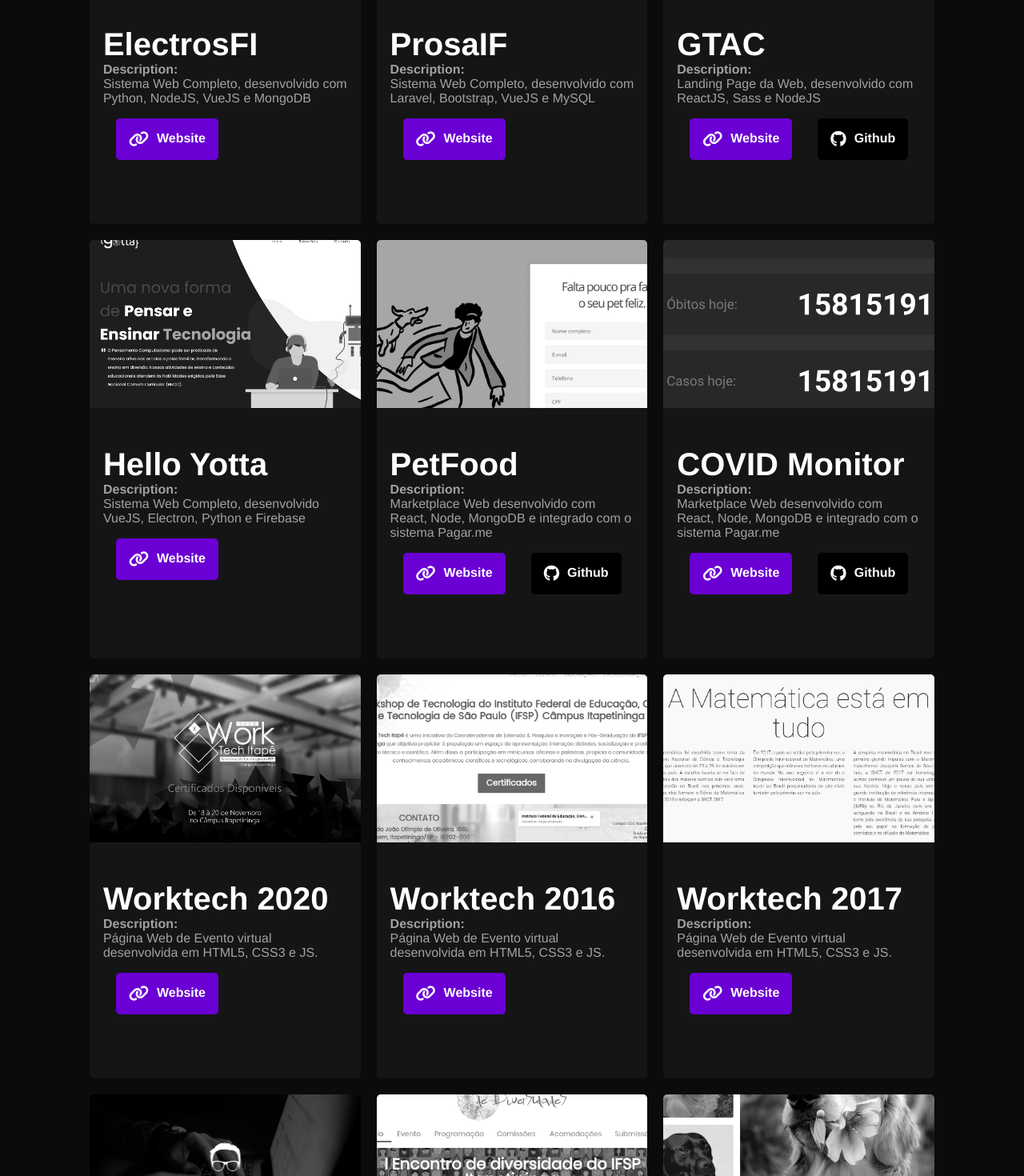
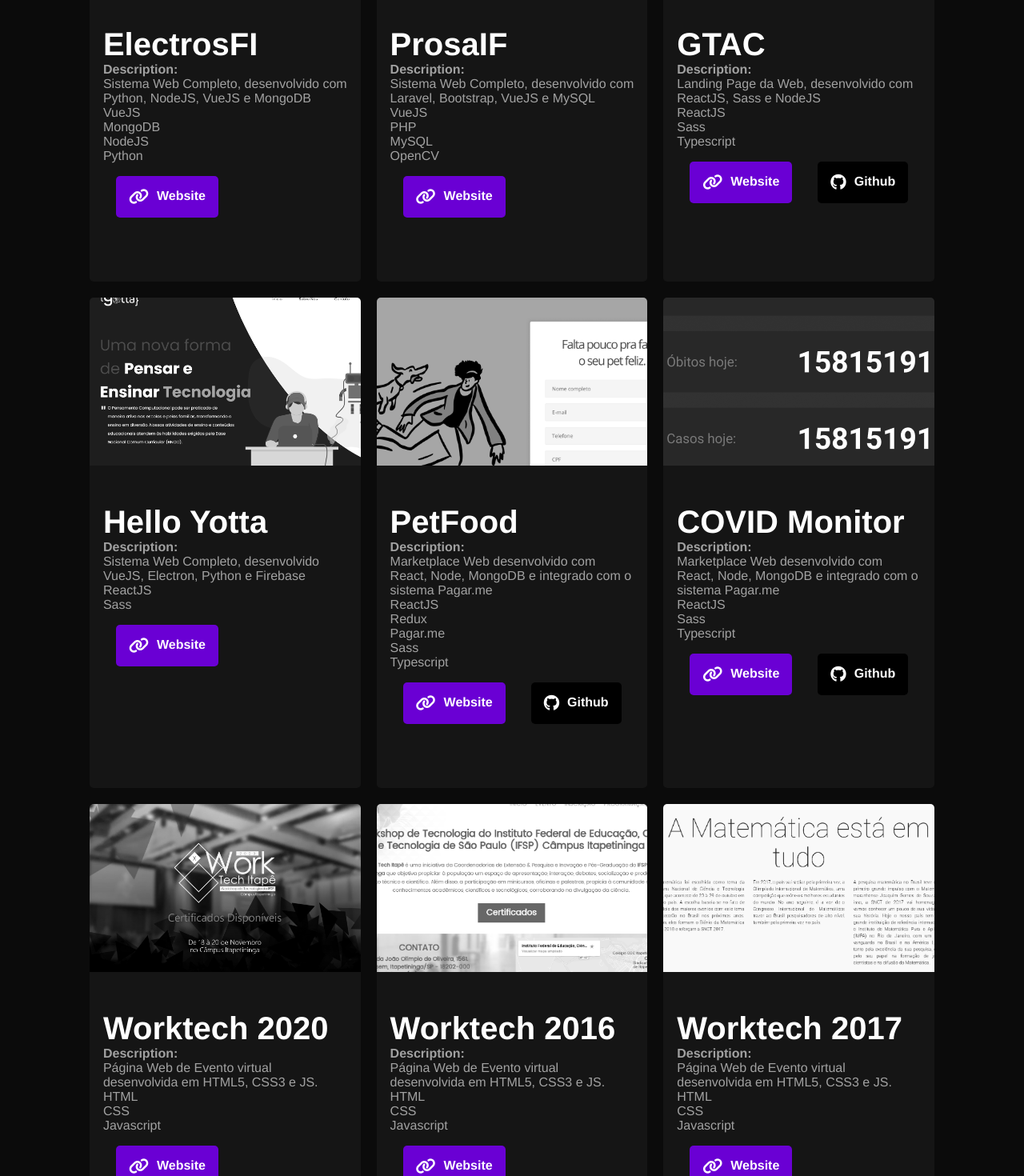
Before and after one commit to paulhenrique/portfolio, a React (Create React App) app: page /portfolio in a window 1280 px wide. Shown: the part 480-1950 px from the top of the page at 80% size. Built offline with nearby package versions, Linux system fonts and the light colour scheme; grey boxes are pictures that could not be loaded; a web font is replaced by a local one.

Commit message:
Atualizando textos com as tags

```diff
--- a/public/portfolio.json
+++ b/public/portfolio.json
@@ -5,161 +5,281 @@
       "description": "Sistema Web Completo, desenvolvido com Python, NodeJS, VueJS e MongoDB",
       "link": "https://electrosfi.itp.ifsp.edu.br/",
       "cover": "/img/projetos/electrosfi.png",
-      "github": ""
+      "github": "",
+      "tags": [
+        "VueJS",
+        "MongoDB",
+        "NodeJS",
+        "Python"
+      ]
     },
     {
       "title": "ProsaIF",
       "description": "Sistema Web Completo, desenvolvido com Laravel, Bootstrap, VueJS e MySQL",
       "link": "https://panda.itp.ifsp.edu.br/",
       "cover": "/img/projetos/panda.png",
-      "github": ""
+      "github": "",
+      "tags": [
+        "VueJS",
+        "PHP",
+        "MySQL",
+        "OpenCV"
+      ]
     },
     {
       "title": "GTAC",
       "description": "Landing Page da Web, desenvolvido com ReactJS, Sass e NodeJS",
       "link": "https://gtac.itp.ifsp.edu.br/",
       "cover": "/img/projetos/gtac.png",
-      "github": "https://github.com/paulhenrique/gtac"
+      "github": "https://github.com/paulhenrique/gtac",
+      "tags": [
+        "ReactJS",
+        "Sass",
+        "Typescript"
+      ]
     },
     {
       "title": "Hello Yotta",
       "description": "Sistema Web Completo, desenvolvido VueJS, Electron, Python e Firebase",
       "link": "https://helloyotta.com/",
       "cover": "/img/projetos/yotta.png",
-      "github": ""
+      "github": "",
+      "tags": [
+        "ReactJS",
+        "Sass"
+      ]
     },
     {
       "title": "PetFood",
       "description": "Marketplace Web desenvolvido com React, Node, MongoDB e integrado com o sistema Pagar.me",
       "link": "https://github.com/paulhenrique/petfood",
       "cover": "/img/projetos/petfood.png",
-      "github": "https://github.com/paulhenrique/petfood"
+      "github": "https://github.com/paulhenrique/petfood",
+      "tags": [
+        "ReactJS",
+        "Redux",
+        "Pagar.me",
+        "Sass",
+        "Typescript"
+      ]
     },
     {
       "title": "COVID Monitor",
       "description": "Marketplace Web desenvolvido com React, Node, MongoDB e integrado com o sistema Pagar.me",
       "link": "https://github.com/paulhenrique/petfood",
       "cover": "/img/projetos/covid.png",
-      "github": "https://github.com/paulhenrique/covid-19"
+      "github": "https://github.com/paulhenrique/covid-19",
+      "tags": [
+        "ReactJS",
+        "Sass",
+        "Typescript"
+      ]
     },
     {
       "title": "Worktech 2020",
       "description": "Página Web de Evento virtual desenvolvida em HTML5, CSS3 e JS.",
       "link": "https://worktech.itp.ifsp.edu.br/",
       "cover": "/img/projetos/worktech.png",
-      "github": ""
+      "github": "",
+      "tags": [
+        "HTML",
+        "CSS",
+        "Javascript"
+      ]
     },
     {
       "title": "Worktech 2016",
       "description": "Página Web de Evento virtual desenvolvida em HTML5, CSS3 e JS.",
       "link": "https://worktech.itp.ifsp.edu.br/",
       "cover": "/img/projetos/wkt1.png",
-      "github": ""
+      "github": "",
+      "tags": [
+        "HTML",
+        "CSS",
+        "Javascript"
+      ]
     },
     {
       "title": "Worktech 2017",
       "description": "Página Web de Evento virtual desenvolvida em HTML5, CSS3 e JS.",
       "link": "https://worktech.itp.ifsp.edu.br/",
       "cover": "/img/projetos/wkt2.png",
-      "github": ""
+      "github": "",
+      "tags": [
+        "HTML",
+        "CSS",
+        "Javascript"
+      ]
     },
     {
       "title": "Carlos Santos",
       "description": "Landing Page personalizada e administrável.",
       "link": "https://santos-chs.web.app/",
       "cover": "/img/projetos/carlos.png",
-      "github": ""
+      "github": "",
+      "tags": [
+        "VueJS",
+        "Sass",
+        "Firebase"
+      ]
     },
     {
       "title": "e.diversidades",
       "description": "Página Web de Evento virtual desenvolvida em HTML5, CSS3 e JS.",
       "link": "naoDisponivel",
       "cover": "/img/projetos/ed.png",
-      "github": ""
+      "github": "",
+      "tags": [
+        "HTML",
+        "CSS",
+        "Javascript"
+      ]
     },
     {
       "title": "Dogs",
       "description": "Rede Social para troca de imagens de donos de Pets, um Instagram Animal.",
       "link": "naoDisponivel",
       "cover": "/img/projetos/dogs.png",
-      "github": "https://github.com/paulhenrique/dogs"
+      "github": "https://github.com/paulhenrique/dogs",
+      "tags": [
+        "ReactJS",
+        "Sass",
+        "Typescript"
+      ]
     },
     {
       "title": "Podcastr",
       "description": "Sistema Web de Podcasts online com player online.",
       "link": "naoDisponivel",
       "cover": "/img/projetos/podcastr.png",
-      "github": "https://github.com/paulhenrique/Podcastr"
+      "github": "https://github.com/paulhenrique/Podcastr",
+      "tags": [
+        "ReactJS",
+        "Sass",
+        "Typescript"
+      ]
     },
     {
       "title": "Bikcraft",
       "description": "Site Web Desenvolvido para estudos e aprimoramento na construção de interfaces.",
       "link": "https://paulhenrique.github.io/bikcraft/",
       "cover": "/img/projetos/bikcraft.png",
-      "github": "https://github.com/paulhenrique/bikcraft"
+      "github": "https://github.com/paulhenrique/bikcraft",
+      "tags": [
+        "HTML",
+        "Sass",
+        "Javascript"
+      ]
     },
     {
       "title": "LibrasMath",
       "description": "Aplicativo para auxílio de professores no ensino de sinais matemáticos em Libras para o ensino Fundamental.",
       "link": "https://paulhenrique.github.io/bikcraft/",
       "cover": "/img/projetos/librasmath.png",
-      "github": "https://github.com/paulhenrique/LibrasMath"
+      "github": "https://github.com/paulhenrique/LibrasMath",
+      "tags": [
+        "VueJS",
+        "Sass",
+        "Firebase"
+      ]
     },
     {
       "title": "FlexBlog",
       "description": "Site Web Desenvolvido para estudos e aprimoramento na construção de interfaces.",
       "link": "https://paulhenrique.github.io/FlexBlog/",
       "cover": "/img/projetos/flexblog.png",
-      "github": "https://github.com/paulhenrique/FlexBlog"
+      "github": "https://github.com/paulhenrique/FlexBlog",
+      "tags": [
+        "HTML",
+        "Sass",
+        "Javascript"
+      ]
     },
     {
       "title": "Cripto Moedas",
       "description": "Site Web Desenvolvido para estudos e aprimoramento na construção de interfaces.",
       "link": "naoDisponivel",
       "cover": "/img/projetos/criptomoedas.png",
-      "github": "https://github.com/paulhenrique/criptoMoedasFetch"
+      "github": "https://github.com/paulhenrique/criptoMoedasFetch",
+      "tags": [
+        "HTML",
+        "Sass",
+        "Javascript"
+      ]
     },
     {
       "title": "glmT Scatter",
       "description": "Sistema Web para modelagem de Feixes de Bessel desenvolvido em parceria com a universidade de São Paulo.",
       "link": "http://glmtscatt.web.app/",
       "cover": "/img/projetos/glmt.png",
-      "github": "https://github.com/paulhenrique/glmt_interface"
+      "github": "https://github.com/paulhenrique/glmt_interface",
+      "tags": [
+        "VueJS",
+        "Sass",
+        "Firebase",
+        "Python"
+      ]
     },
     {
       "title": "Optweex",
       "description": "Aplicação de front-end do projeto GLMT Scattering",
       "link": "http://glmtscatt.web.app/",
       "cover": "/img/projetos/optweex.png",
-      "github": "https://github.com/paulhenrique/glmt_interface"
+      "github": "https://github.com/paulhenrique/glmt_interface",
+      "tags": [
+        "VueJS",
+        "Sass",
+        "Firebase",
+        "Python"
+      ]
     },
     {
       "title": "Guide Dog",
       "description": "Site Web Desenvolvido para estudos e aprimoramento na construção de interfaces.",
       "link": "naoDisponivel",
       "cover": "/img/projetos/guidedog.png",
-      "github": "https://github.com/paulhenrique/guideDog"
+      "github": "https://github.com/paulhenrique/guideDog",
+      "tags": [
+        "HTML",
+        "Sass",
+        "Javascript"
+      ]
     },
     {
       "title": "Agriloggi",
       "description": "Aplicação em desenvolvimento, sitema de ecommerce virtual",
       "link": "naoDisponivel",
       "cover": "/img/projetos/agriloggi.png",
-      "github": ""
+      "github": "",
+      "tags": [
+        "PHP",
+        "Laravel",
+        "Javascript"
+      ]
     },
     {
       "title": "Icewolf",
       "description": "Rede Social online para troca de mensagens desenvolvida com PHP para estudos.",
       "link": "naoDisponivel",
       "cover": "/img/projetos/icewolf.png",
-      "github": ""
+      "github": "",
+      "tags": [
+        "PHP",
+        "Laravel",
+        "Javascript"
+      ]
     },
     {
       "title": "Monitor One",
       "description": "Sistema de monitoramento baseado em realidade virtual para SAP Business One",
       "link": "naoDisponivel",
       "cover": "/img/projetos/monitorOne.png",
-      "github": ""
+      "github": "",
+      "tags": [
+        "C#",
+        "VueJS",
+        "SQL Server"
+      ]
     }
   ]
 }
--- a/src/components/Card/index.tsx
+++ b/src/components/Card/index.tsx
@@ -1,5 +1,4 @@
-import React from 'react'
-import { useGlobal } from '../../contexts/global';
+import React from 'react';
 import './style.scss';
 export interface Project {
   title: string;
@@ -7,10 +6,11 @@
   link: string;
   cover: string;
   github: string;
+  tags: string[];
 }
 
 
-const Card: React.FC<Project> = ({ title, description, link, cover, github }) => {
+const Card: React.FC<Project> = ({ title, description, link, cover, github, tags }) => {
   return (
     <>
       {/* <a onClick={(e) => { handleClick(e, link) }} href={link} target="_blank" rel="noreferrer"> */}
@@ -22,6 +22,11 @@
         <h3>{title}</h3>
         <p className="title"><strong>Description:</strong></p>
         <p>{description}</p>
+        {
+          tags?.map((e, i) => (
+            <p>{e}</p>
+          ))
+        }
         <div className="containerButtons">
           {
             link !== 'naoDisponivel' && (
@@ -38,7 +43,6 @@
                 <i className="fab fa-github"></i>
             Github
               </a>)
-
           }
 
         </div>
--- a/src/contexts/global.tsx
+++ b/src/contexts/global.tsx
@@ -17,7 +17,8 @@
     link: '',
     description: '',
     cover: '',
-    github: ''
+    github: '',
+    tags: []
   });
 
   return (
--- a/src/pages/Portfolio/index.tsx
+++ b/src/pages/Portfolio/index.tsx
@@ -20,7 +20,7 @@
         <div className="containerCardsPortfolio">
           {
             projects.map((e, i) => (
-              <Card cover={e.cover} link={e.link} github={e.github} title={e.title} description={e.description} key={i} />
+              <Card cover={e.cover} tags={e.tags} link={e.link} github={e.github} title={e.title} description={e.description} key={i} />
             ))
           }
         </div>
```
